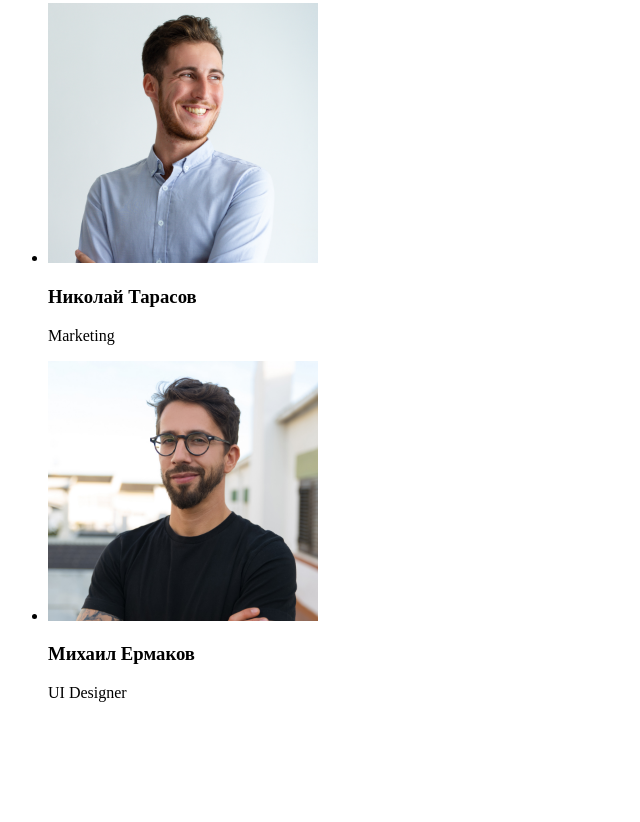
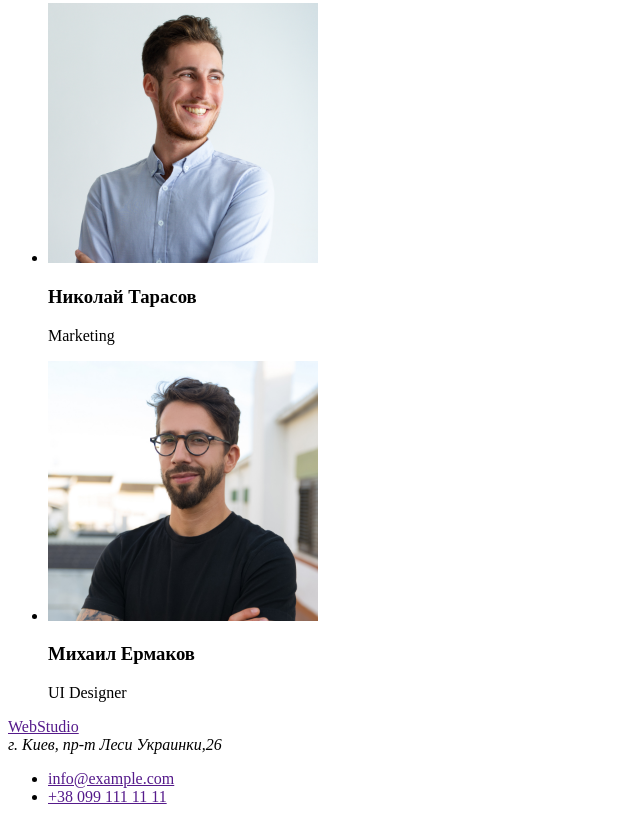
Before and after one commit to AlexandrUrsul/layout, a plain HTML site: page index.html in a window 1280 px wide. Shown: the part 2339-3161 px from the top of the page, without its empty margins (0-640 px from the left). Before the commit the page ends 3057 px from the top, so only its background shows below. Drawn offline with Linux system fonts and the light colour scheme.

Commit message:
сделал футер

```diff
--- a/index.html
+++ b/index.html
@@ -1,5 +1,5 @@
 <!DOCTYPE html>
-<html lang="en">
+<html lang="ru">
 <head>
     <meta charset="UTF-8">
     <meta http-equiv="X-UA-Compatible" content="IE=edge">
@@ -7,9 +7,10 @@
     <title>Document</title>
 </head>
 <body>
+    <!--шапка сайта-->
     <header>
         <nav>
-       <a href="">WebStudio</a>
+    <a href="">WebStudio</a>
        <ul>
            <li><a href="">Студия</a></li>
            <li><a href="">Портфолио</a></li>
@@ -18,14 +19,15 @@
        </nav>
        ! список адресов
     </header>
-
+    <!--заголовок сайта-->
+    <main>
     <div>
         <section>
             <h1>Эффективные решения <br> для вашего бизнеса</h1>
             <a href="">Заказать услугу</a>
         </section>
     </div>
-
+    <!--преймущества-->
     <section>
         <h2>Наши преймущества</h2>
         <ul>
@@ -39,7 +41,7 @@
         <li><h3>Современные технологии</h3>Значимость этих проблем настолько очевидна, что реализация плановых заданий.</li>
         </ul>
     </section>
-
+    <!--услуги-->
     <section>
         <h2>Чем мы занимаемся</h2>
         <ul>
@@ -54,7 +56,7 @@
             </li>
         </ul>
     </section>
-
+    <!--команда проэкта-->
     <section>
         <h2>Наша команда</h2>
         <ul>
@@ -75,6 +77,22 @@
             </li>
         </ul>
     </section>
+    </main>
+
+
+    <footer>
+
+        <a href="">WebStudio</a>
+
+        <address>
+            г. Киев, пр-т Леси Украинки,26
+        </address>
+
+        <ul>
+            <li><a href="">info@example.com</a></li>
+            <li><a href="">+38 099 111 11 11</a></li>
+        </ul>
+    </footer>
 
 
 </body>
```
Also changed, not shown: 1 other file.
